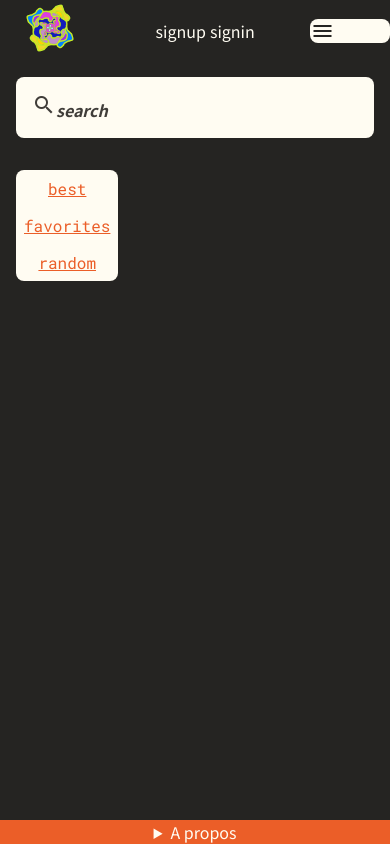
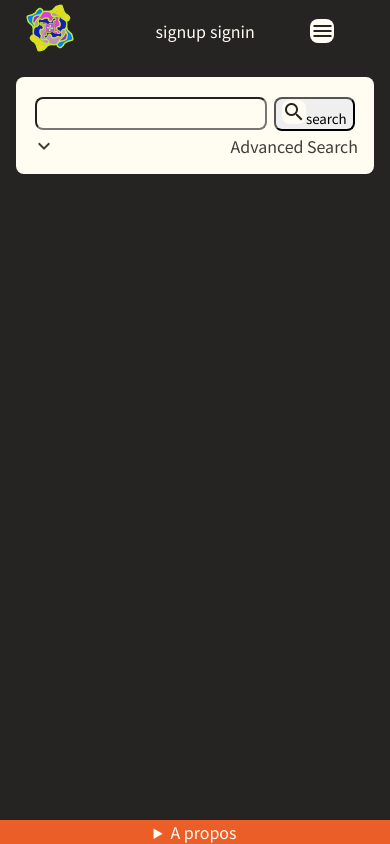
Before and after one commit to xaperret/bored, a plain HTML site: page frontend/index.html in a window 390 px wide. Drawn offline with Linux system fonts and the light colour scheme; a web font is replaced by a local one.

Commit message:
working on advanced search-navbar and responsive features

```diff
--- a/frontend/index.html
+++ b/frontend/index.html
@@ -36,42 +36,53 @@
         <a href="signup.html" class="item">signup</a>
         <a href="profile.html" class="item">signin</a>
       </div>
-      <span class="material-icons material-icons-outlined item">menu</span>
-      <div class="menuAside">
-        <a href="best.html" class="item">best</a>
-        <a href="favorite.html" class="item">favorites</a>
-        <a href="random.html" class="item">random</a>
+      <div class="fullMenuAside item">
+        <span
+          class="material-icons material-icons-outlined"
+          id="menuButtonHeader"
+          >menu</span
+        >
+        <div class="menuAside">
+          <h1 class="item">quick access activities</h1>
+          <a href="best.html" class="item"> -> the best of the best</a>
+          <a href="favorite.html" class="item"> -> the favorites</a>
+          <a href="random.html" class="item"> -> and i've got luck</a>
+          <a href="myfavorite.html" class="item personnalSection">
+            => my favs</a
+          >
+          <a href="mypastactivities.html" class="item personnalSection">
+            => my pasts activities</a
+          >
+        </div>
       </div>
     </header>
 
     <nav>
-      <div class="item searchButton">
-        <span class="material-icons material-icons-outlined"> search </span
-        >search
-      </div>
-      <div class="item search">
-        <form action="" method="post">
-          <label for="rangePrice">Prix de l'activité</label>
-          <input type="range" min="1 max="100" value="50" class="slider"
-          id="rangePrice">
-          <label for="rangeAccess">Accessibilité de l'activité</label>
-          <input type="range" min="1 max="100" value="50" class="slider"
-          id="rangeAccess">
-          <label for="rangeParticipants"
-            >Nombre de participants de l'activité</label
-          >
-          <input type="range" min="1 max="100" value="50" class="slider"
-          id="rangeParticipants">
-          <button type="submit">Recherche</button>
+      <div class="container">
+        <form class="item">
+          <input type="text" />
+          <button id="submitButton">
+            <span class="material-icons" id="menuButtonHeader"> search </span
+            >search
+          </button>
         </form>
       </div>
+      <span class="item material-icons material-icons-outlined">
+        expand_more
+      </span>
+      <span>Advanced Search</span>
     </nav>
 
     <div class="containerAsideMain">
       <aside>
-        <a href="best.html" class="item">best</a>
-        <a href="favorite.html" class="item">favorites</a>
-        <a href="random.html" class="item">random</a>
+        <h1 class="item">quick access activities</h1>
+        <a href="best.html" class="item"> -> the best of the best</a>
+        <a href="favorite.html" class="item"> -> the favorites</a>
+        <a href="random.html" class="item"> -> and i've got luck</a>
+        <a href="myfavorite.html" class="item personnalSection"> => my favs</a>
+        <a href="mypastactivities.html" class="item personnalSection">
+          => my pasts activities</a
+        >
       </aside>
 
       <main></main>
--- a/frontend/res/css/style.css
+++ b/frontend/res/css/style.css
@@ -97,7 +97,7 @@ header a:hover {
   color          : #eb5e28;
 }
 
-header .material-icons-outlined {
+header .fullMenuAside {
   display: none;
 }
 
@@ -129,28 +129,47 @@ nav {
   display        : flex;
   align-content  : center;
   align-items    : center;
-  justify-content: space-around;
-  flex-wrap      : nowrap;
+  justify-content: flex-start;
+  flex-wrap      : wrap;
+  flex-direction : row;
 }
 
-nav form {
-  margin : 0.5em;
-  padding: 0.5em;
+nav .container {
+  flex-direction : row;
+  flex-wrap      : nowrap;
+  align-self     : flex-start;
+  align-items    : center;
+  justify-content: flex-start;
+  min-width      : 100%;
 }
 
-nav .searchButton {
-  font-style : oblique;
-  font-weight: bold;
+nav .container form {
+  flex-grow      : 1;
+  display        : flex;
+  align-content  : center;
+  align-items    : center;
+  justify-content: flex-start;
+  flex-wrap      : nowrap;
+  flex-direction : row;
 }
 
-nav .searchButton:hover {
-  color          : #eb5e28;
-  text-decoration: underline;
+nav .container form input,
+nav .container form button {
+  min-height   : 2em;
+  border-radius: 8px;
+  margin       : 0.25em;
+  font-family  : "Noto Sans JP", sans-serif, "Helvetica", "Arial", "Courier";
+  align-self   : center;
 }
 
-nav .search {
-  display: none;
+nav .container form input {
+  flex-grow       : 1;
+  background-color: #fffcf2;
 }
+
+/*
+nav .container form button {}
+*/
 
 /* MAIN */
 main {
@@ -184,6 +203,7 @@ main .activity h1 {
 
 /* ASIDE */
 aside {
+  font-family     : "Roboto Mono", monospace;
   background-color: #fffcf2;
   border-radius   : 8px;
   margin          : 1em;
@@ -193,6 +213,10 @@ aside {
   align-content   : center;
   align-items     : center;
   flex-wrap       : nowrap;
+}
+
+aside h1 {
+  font-style: italic;
 }
 
 aside .item {
@@ -288,11 +312,18 @@ a {
     display: none;
   }
 
-  header .material-icons-outlined {
-    display         : flex;
+  #menuButtonHeader {
     color           : #252422;
     background-color: #fffcf2;
     border-radius   : 8px;
+  }
+
+  header .fullMenuAside {
+    display: flex;
+  }
+
+  header .fullMenuAside:hover .menuAside {
+    display: block;
   }
 
   #home {
@@ -305,6 +336,10 @@ a {
   main {
     padding: 0.25em;
     margin : 0.25em;
+  }
+
+  aside {
+    display: none;
   }
 
   /* FOOTER */
```
Also changed, not shown: frontend/script.js (+4 -3 lines).
